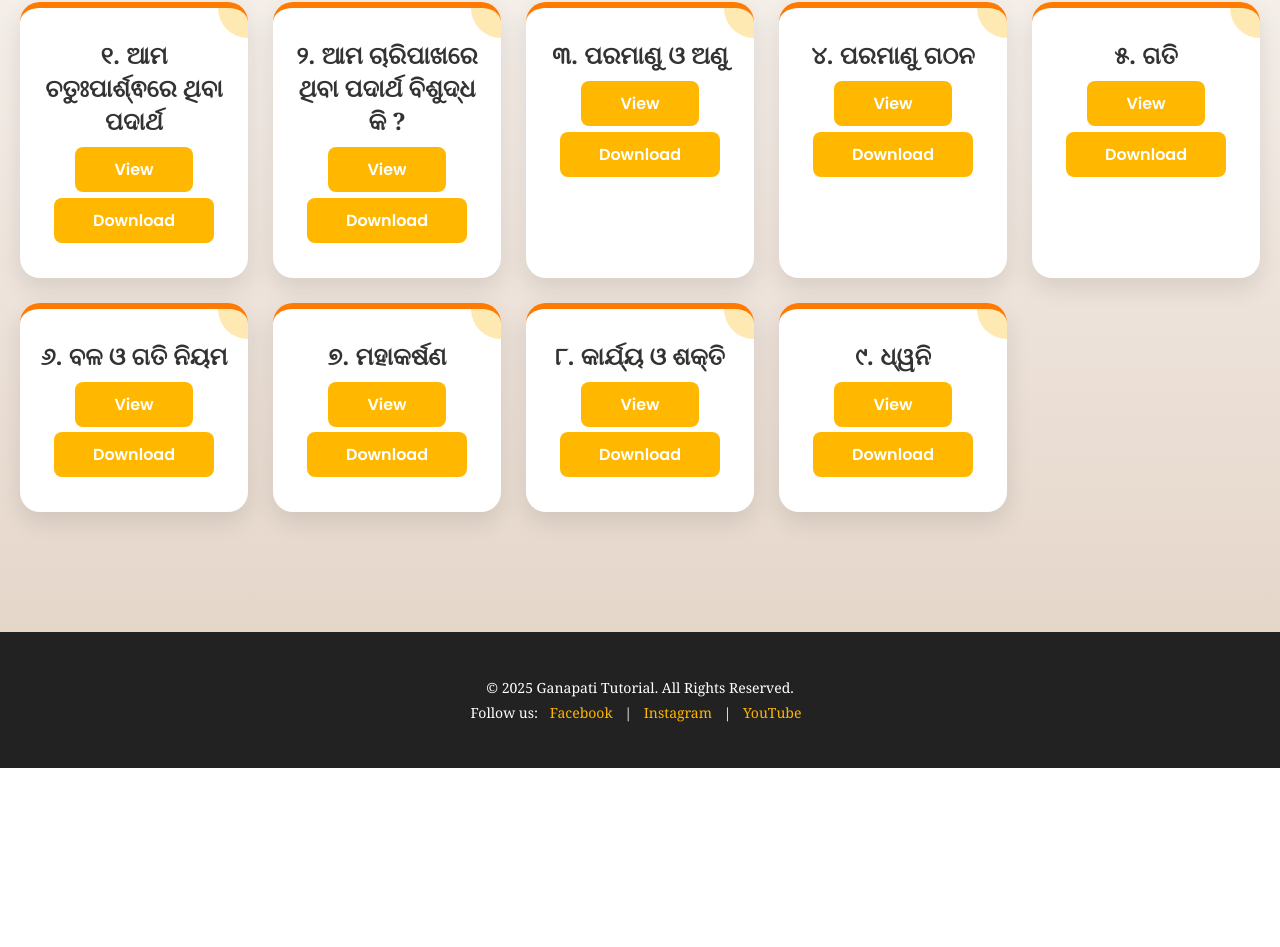
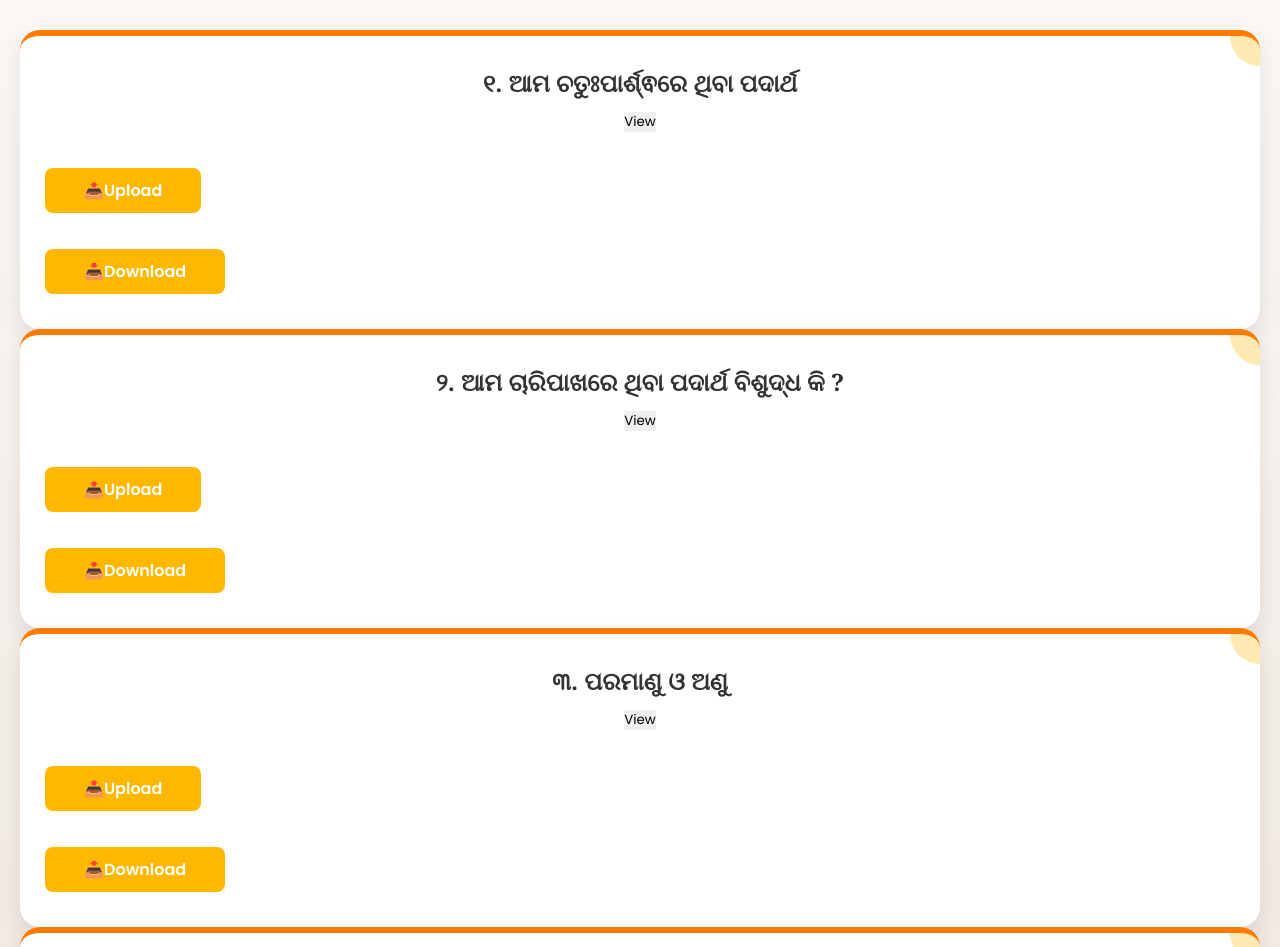
Before and after one commit to pradipkumarbira/Ganapati-Tutorials, a plain HTML site: page class9(science).html in a window 1280 px wide. Shown: the part 366-1313 px from the top of the page. Before the commit the page ends 1134 px from the top, so only its background shows below. Drawn offline with Linux system fonts and the light colour scheme.

Commit message:
Update class9(science).html

```diff
--- a/class9(science).html
+++ b/class9(science).html
@@ -140,7 +140,7 @@ footer a:hover{color:#fff;}
 <!-- Hero Section -->
 <section class="hero">
   <h2>Class 9 Science Notes</h2>
-  <p>Click “View” to open or “Download” to save.</p>
+  <p>Click “View” to open or "Upload" to insert or “Download” to save.</p>
 </section>
 
 <!-- Subjects Section -->
@@ -149,51 +149,62 @@ footer a:hover{color:#fff;}
   <div class="subjects">
     <div class="subject-card">
       <h3>୧. ଆମ ଚତୁଃପାର୍ଶ୍ଵରେ ଥିବା ପଦାର୍ଥ</h3>
-      <center><button class="text" onclick="openPDF('Science Notes Chapter - 1(class9).pdf')">View</button>
-      <button class="text" onclick="openPDF('Science Notes Chapter - 1(class9).pdf')">Download</button></center>
+      <center><button class="view" onclick="openPDF('Science Notes Chapter - 1(class9).pdf')">View</button></center>
+      <div class="ud"><button class="text">📤Upload</button>
+      <button class="text" onclick="openPDF('Science Notes Chapter - 1(class9).pdf')">📥Download</button></div>
+</div>
     </div>
     <div class="subject-card">
       <h3>୨. ଆମ ଚାରିପାଖରେ ଥିବା ପଦାର୍ଥ ବିଶୁଦ୍ଧ କି ?</h3>
-      <center><button class="text" onclick="openPDF('Science Notes Chapter - 2(class9).pdf')">View</button>
-      <button class="text" onclick="openPDF('Science Notes Chapter - 2(class9).pdf')">Download</button></center>
+      <center><button class="view" onclick="openPDF('Science Notes Chapter - 2(class9).pdf')">View</button></center>
+      <div class="ud"><button class="text">📤Upload</button>
+      <button class="text" onclick="openPDF('Science Notes Chapter - 2(class9).pdf')">📥Download</button></div>
     </div>
     <div class="subject-card">
       <h3>୩. ପରମାଣୁ ଓ ଅଣୁ</h3>
-      <center><button class="text" onclick="openPDF('Science Notes Chapter - 3(class9).pdf')">View</button>
-      <button class="text" onclick="openPDF('Science Notes Chapter - 3(class9).pdf')">Download</button></center>
+      <center><button class="view" onclick="openPDF('Science Notes Chapter - 3(class9).pdf')">View</button></center>
+      <div class="ud"><button class="text">📤Upload</button>
+      <button class="text" onclick="openPDF('Science Notes Chapter - 3(class9).pdf')">📥Download</button></div>
     </div>
     <div class="subject-card">
       <h3>୪. ପରମାଣୁ ଗଠନ</h3>
-      <center><button class="text" onclick="openPDF('Science Notes Chapter - 4(class9).pdf')">View</button>
-      <button class="text"onclick="openPDF('Science Notes Chapter - 4(class9).pdf')">Download</button></center>
+      <center><button class="view" onclick="openPDF('Science Notes Chapter - 4(class9).pdf')">View</button></center>
+      <div class="ud"><button class="text">📤Upload</button>
+      <button class="text"onclick="openPDF('Science Notes Chapter - 4(class9).pdf')">📥Download</button></div>
     </div>
     <div class="subject-card">
       <h3>୫. ଗତି</h3>
-      <center><button class="text" onclick="openPDF('Science Notes Chapter - 5(class9).pdf')">View</button>
-      <button class="text" onclick="openPDF('Science Notes Chapter - 5(class9).pdf')">Download</button></center>
+      <center><button class="view" onclick="openPDF('Science Notes Chapter - 5(class9).pdf')">View</button></center>
+      <div class="ud"><button class="text">📤Upload</button>
+      <button class="text" onclick="openPDF('Science Notes Chapter - 5(class9).pdf')">📥Download</button></div>
     </div>
         <div class="subject-card">
       <h3>୬. ବଳ ଓ ଗତି ନିୟମ</h3>
-      <center><button class="text" onclick="openPDF('Science Notes Chapter - 6(class9).pdf')">View</button>
-      <button class="text" onclick="openPDF('Science Notes Chapter - 6(class9).pdf')">Download</button></center>
+      <center><button class="view" onclick="openPDF('Science Notes Chapter - 6(class9).pdf')">View</button></center>
+      <div class="ud"><button class="text">📤Upload</button>
+      <button class="text" onclick="openPDF('Science Notes Chapter - 6(class9).pdf')">📥Download</button></div>
     </div>
         <div class="subject-card">
       <h3>୭. ମହାକର୍ଷଣ</h3>
-      <center><button class="text" onclick="openPDF('Science Notes Chapter - 7(class9).pdf')">View</button>
-      <button class="text" onclick="openPDF('Science Notes Chapter - 7(class9).pdf')">Download</button></center>
+      <center><button class="view" onclick="openPDF('Science Notes Chapter - 7(class9).pdf')">View</button></center>
+      <div class="ud"><button class="text">📤Upload</button>
+      <button class="text" onclick="openPDF('Science Notes Chapter - 7(class9).pdf')">📥Download</button></div>
     </div>
         <div class="subject-card">
       <h3>୮. କାର୍ଯ୍ୟ ଓ ଶକ୍ତି</h3>
-      <center><button class="text" onclick="openPDF('Science Notes Chapter - 8(class9).pdf')">View</button>
-      <button class="text" onclick="openPDF('Science Notes Chapter - 8(class9).pdf')">Download</button></center>
+      <center><button class="view" onclick="openPDF('Science Notes Chapter - 8(class9).pdf')">View</button></center>
+      <div class="ud"><button class="text">📤Upload</button>
+      <button class="text" onclick="openPDF('Science Notes Chapter - 8(class9).pdf')">📥Download</button></div>
     </div>
         <div class="subject-card">
       <h3>୯. ଧ୍ୱନି</h3>
-      <center><button class="text" onclick="openPDF('Science Notes Chapter - 9(class9).pdf')">View</button>
-      <button class="text" onclick="openPDF('Science Notes Chapter - 9(class9).pdf')">Download</button></center>
+      <center><button class="view" onclick="openPDF('Science Notes Chapter - 9(class9).pdf')">View</button></center>
+      <div class="ud"><button class="text">📤Upload</button>
+      <button class="text" onclick="openPDF('Science Notes Chapter - 9(class9).pdf')">📥Download</button></div>
     </div>
   </div>
 </section>
+
 
 <!-- Footer -->
 <footer id="contact">
```
